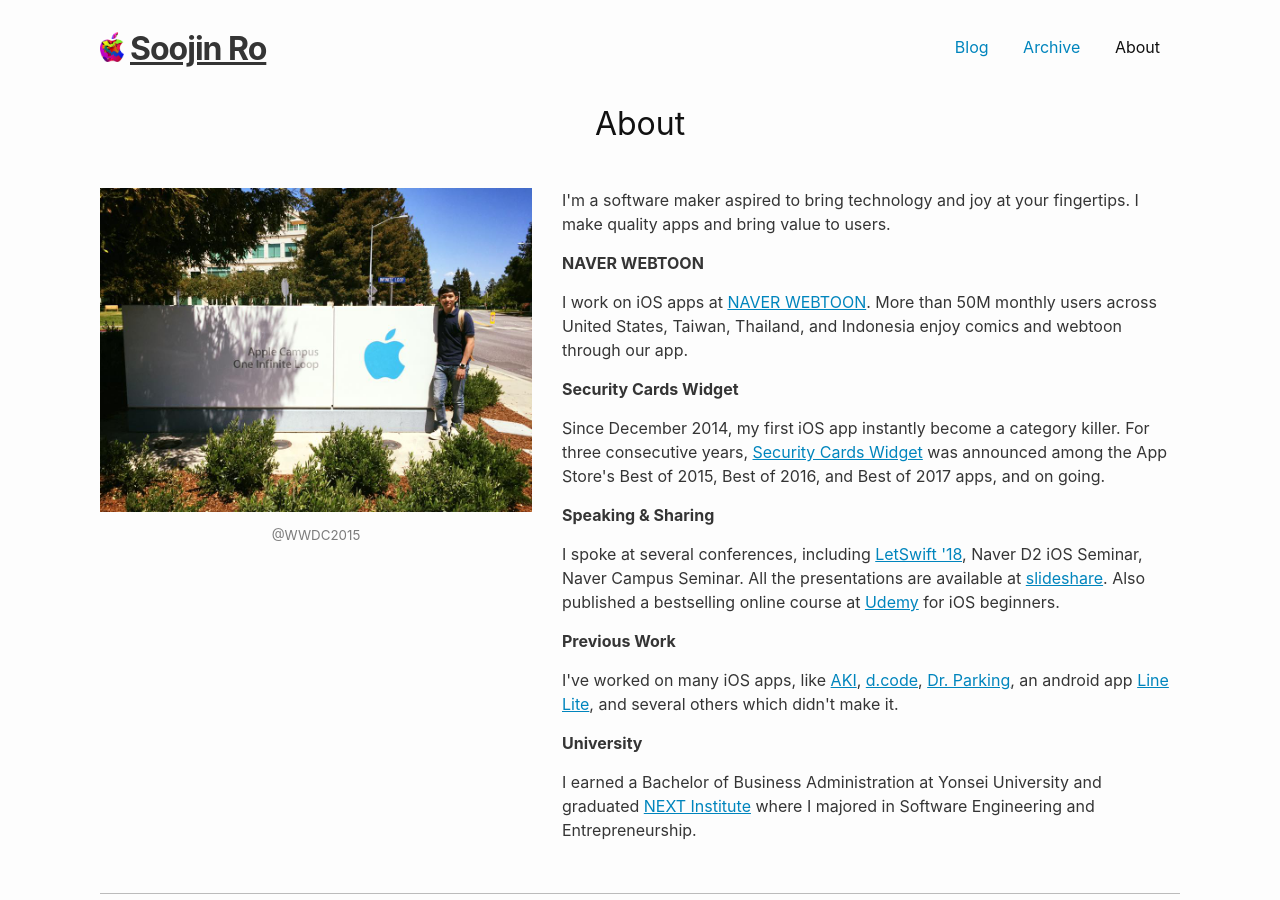
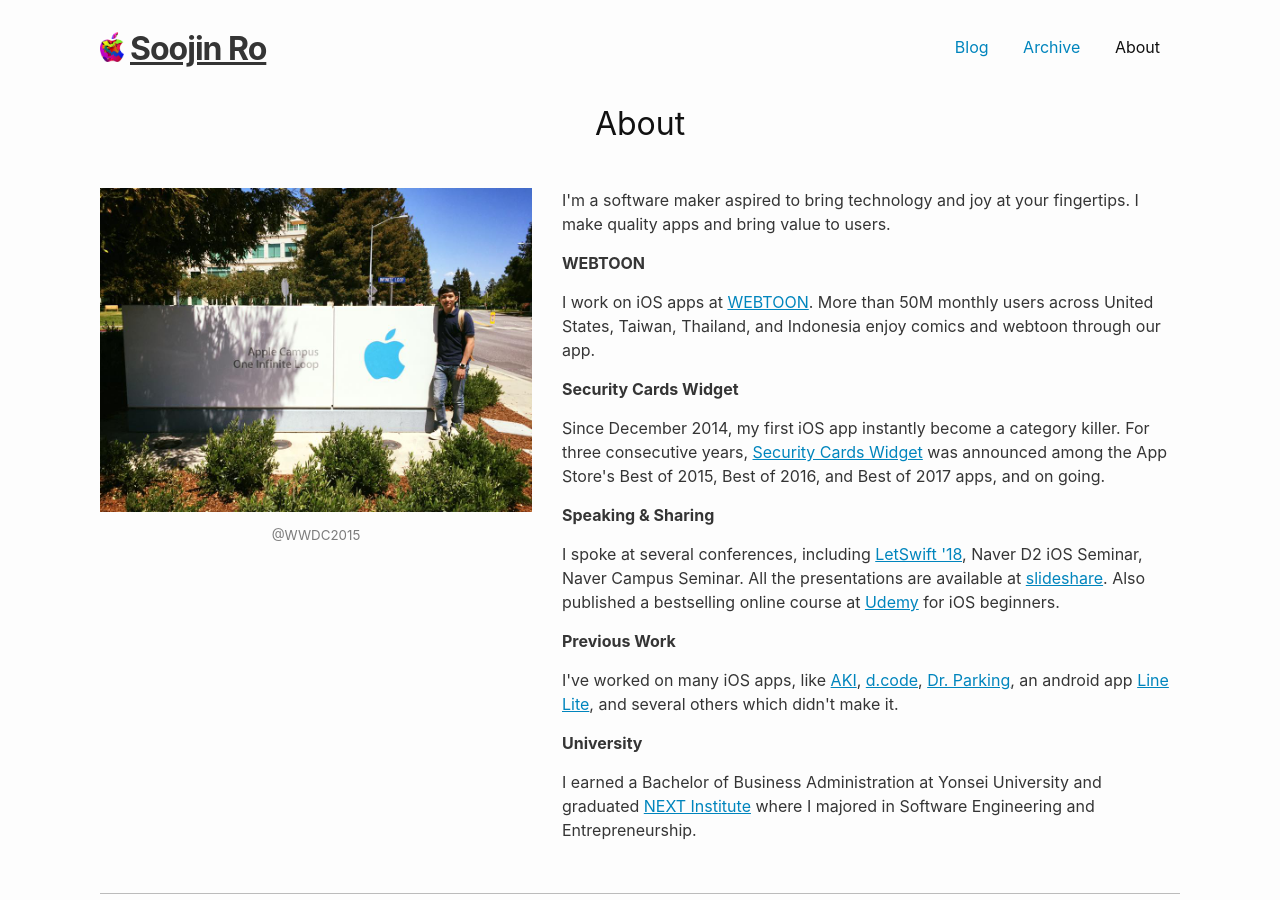
Before and after one commit to nsoojin/nsoojin.github.io, a Jekyll site: the page built from about.md, in a window 1280 px wide and 900 px high. Built offline with Jekyll 4.4.1, drawn with Linux system fonts in a browser that asks for light colours.

Commit message:
Update about.md

```diff
--- a/about.md
+++ b/about.md
@@ -20,9 +20,9 @@
 <div id="rightCol">
   <p>I'm a software maker aspired to bring technology and joy at your fingertips. I make quality apps and bring value to users.</p>
 
-  <p><b>NAVER WEBTOON</b></p>
+  <p><b>WEBTOON</b></p>
 
-  <p>I work on iOS apps at <a href="https://www.webtoons.com/en/" target="_blank">NAVER WEBTOON</a>. More than 50M monthly users across United States, Taiwan, Thailand, and Indonesia enjoy comics and webtoon through our app.</p>
+  <p>I work on iOS apps at <a href="https://www.webtoons.com/en/" target="_blank">WEBTOON</a>. More than 50M monthly users across United States, Taiwan, Thailand, and Indonesia enjoy comics and webtoon through our app.</p>
 
   <p><b>Security Cards Widget</b></p>
 
```
